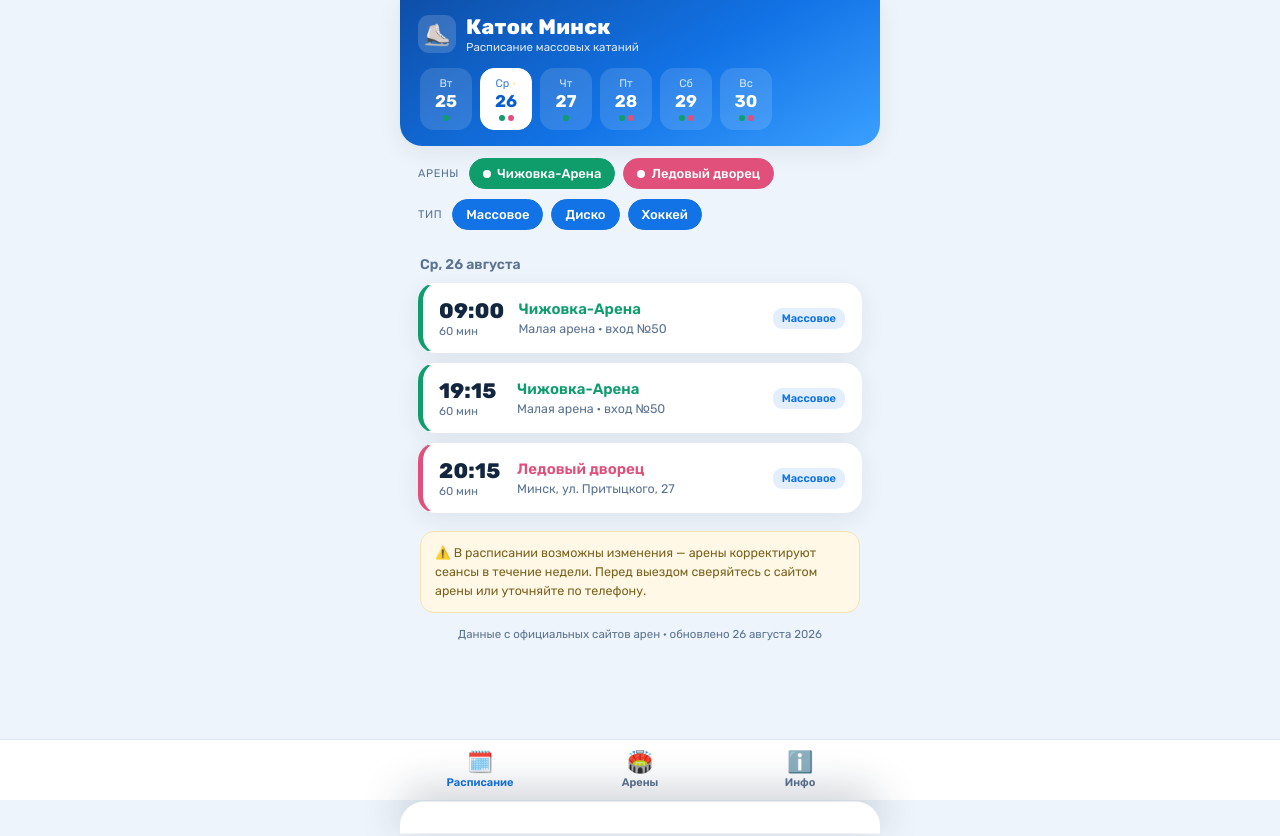
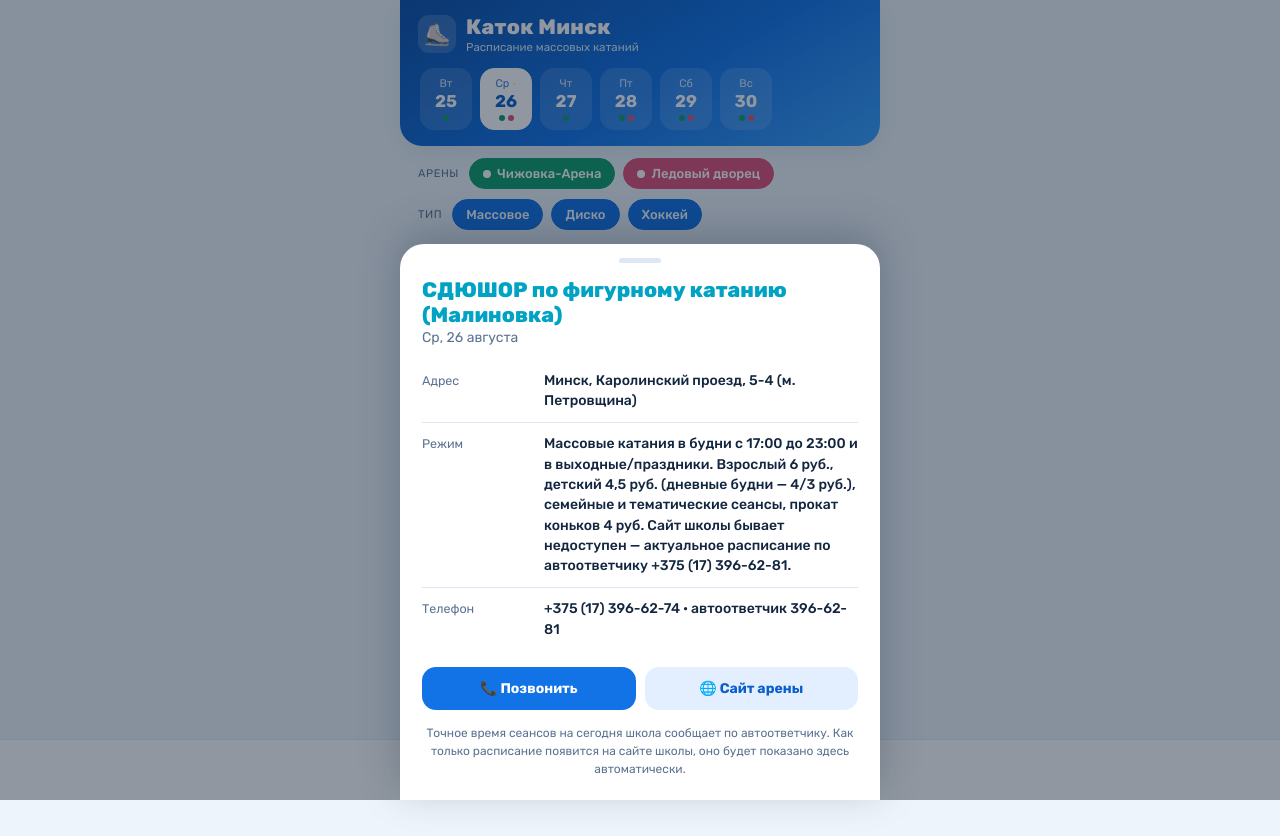
Before and after one commit to pansiuk/katok, a plain HTML site: page app/index.html in a window 1280 px wide. Both pictures are taken after a click on the element 640 px from the left and 572 px from the top of the page. Before the commit the page ends 800 px from the top, so only its background shows below. Drawn offline with Linux system fonts and the light colour scheme.

Commit message:
Update index.html

```diff
--- a/app/index.html
+++ b/app/index.html
@@ -215,7 +215,7 @@ const ARENAS = {
     site: 'https://ledlife.by/',
     tickets: 'https://ledlife.by/raspisanie/',
     prices: 'https://ledlife.by/raspisanie/',
-    info: 'Массовые катания в будни с 17:00 до 23:00 и в выходные/праздники. Взрослый 6 руб., детский 4,5 руб. (дневные будни — 4/3 руб.), семейные и тематические сеансы, прокат коньков 4 руб.'
+    info: 'Массовые катания в будни с 17:00 до 23:00 и в выходные/праздники. Взрослый 6 руб., детский 4,5 руб. (дневные будни — 4/3 руб.), семейные и тематические сеансы, прокат коньков 4 руб. Сайт школы бывает недоступен — актуальное расписание по автоответчику +375 (17) 396-62-81.'
   }
 };
 
@@ -339,9 +339,45 @@ function renderList(){
       </div>`;
     }).join('');
   }
+  // СДЮШОР: точное расписание школа публикует только на автоответчике,
+  // сайт часто недоступен — показываем справочную карточку, пока нет реальных сеансов
+  const hasKar = DATA.sessions.some(s=>s.d===selDay && s.a==='karolinsky');
+  if(!hasKar && selTypes.has('mass')){
+    const kar = ARENAS.karolinsky;
+    const dow = dateObj(selDay).getDay();
+    const wd = dow >= 1 && dow <= 5;
+    html += `<div class="card" style="border-left-color:${kar.color};opacity:.92" onclick="openArenaSheet('karolinsky')">
+      <div class="t"><div class="hh" style="font-size:17px">${wd?'17:00+':'—'}</div><div class="dur">${wd?'вечер':'вых.'}</div></div>
+      <div class="info">
+        <div class="arena" style="color:${kar.color}">${kar.short}</div>
+        <div class="sub">${wd?'Катания обычно с 17:00 до 23:00 — время сеансов по автоответчику':'Время сеансов уточняйте по автоответчику'}</div>
+      </div>
+      <div class="badge" style="background:#e6f4f8;color:${kar.color}">Уточнить</div>
+    </div>`;
+  }
   html += `<div class="note">⚠️ В расписании возможны изменения — арены корректируют сеансы в течение недели. Перед выездом сверяйтесь с сайтом арены или уточняйте по телефону.</div>`;
   html += `<div class="updated">Данные с официальных сайтов арен · обновлено ${fmtUpd(DATA.generatedAt)}</div>`;
   el.innerHTML = html;
+}
+
+function openArenaSheet(id){
+  const a = ARENAS[id];
+  document.getElementById('sheet').innerHTML = `
+    <div class="grip"></div>
+    <div class="stime" style="font-size:21px;color:${a.color}">${a.name}</div>
+    <div class="sdate">${fmtLong(selDay)}</div>
+    <div style="margin-top:14px">
+      <div class="srow"><div class="k">Адрес</div><div class="v">${a.addr}</div></div>
+      <div class="srow"><div class="k">Режим</div><div class="v">${a.info}</div></div>
+      <div class="srow"><div class="k">Телефон</div><div class="v">${a.phoneView}</div></div>
+    </div>
+    <div class="sbtns">
+      <a class="sbtn" href="tel:${a.phone}">📞 Позвонить</a>
+      <a class="sbtn sec" href="${a.site}" target="_blank" rel="noopener">🌐 Сайт арены</a>
+    </div>
+    <div class="swarn">Точное время сеансов на сегодня школа сообщает по автоответчику. Как только расписание появится на сайте школы, оно будет показано здесь автоматически.</div>`;
+  document.getElementById('overlay').classList.add('show');
+  document.getElementById('sheet').classList.add('show');
 }
 
 function renderArenas(){
```
